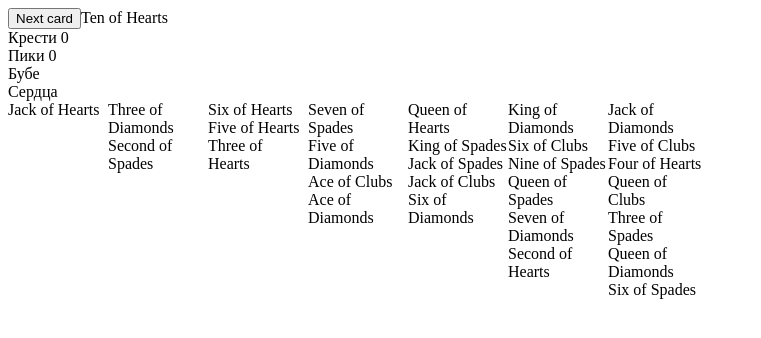
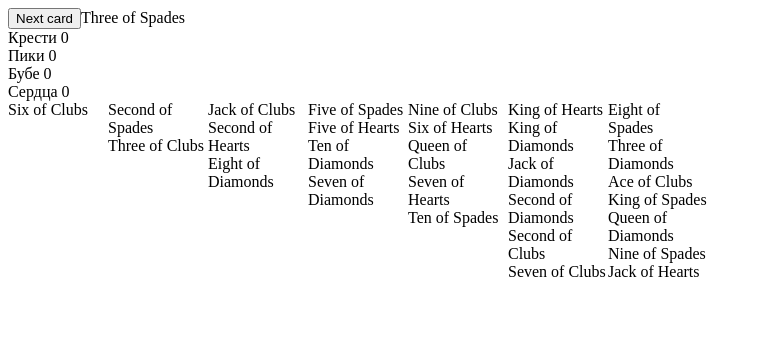
Before and after one commit to Hayk-Tiberius/solitaire, a React (Vite) app: page / in a window 1280 px wide. Shown: the top 338 px of the page, without its empty margins (0-761 px from the left). Built offline with nearby package versions, Linux system fonts and the light colour scheme.

Commit message:
fixing architecture

```diff
--- a/src/components/cards_products.tsx
+++ b/src/components/cards_products.tsx
@@ -1,6 +1,6 @@
 import { useState } from "react";
 import { type ICard } from "../models";
-import { arr_deck, chunkedArray } from "../models";
+import { arr_deck, arr_chunk } from "../models";
 
 interface CardProps {
   card: ICard;
@@ -13,6 +13,7 @@ export function Product(props: CardProps) {
   //// Хук для финального стэка тут /////
 
   const [clubs, setClubs] = useState<ICard[]>([]);
+  const [cards, setCards] = useState<ICard[][]>(arr_chunk);
   const [spades, setSpades] = useState<ICard[]>([]);
   const [diamonds, setDiamonds] = useState<ICard[]>([]);
   const [hearts, setHearts] = useState<ICard[]>([]);
@@ -54,8 +55,8 @@ export function Product(props: CardProps) {
         <section className="finalStack">
           <div className="clubs_stack">Крести {clubs.length}</div>
           <div className="spades_stack">Пики {clubs.length}</div>
-          <div className="diamonds_stack">Бубе</div>
-          <div className="hearts_stack">Сердца</div>
+          <div className="diamonds_stack">Бубе {clubs.length}</div>
+          <div className="hearts_stack">Сердца {clubs.length}</div>
         </section>
         <section
           className="field"
@@ -66,9 +67,11 @@ export function Product(props: CardProps) {
               {Array.from({ length: divIndex + 1 }, (_, spanIndex) => (
                 <span
                   key={`span-${divIndex}-${spanIndex}`}
-                  onClick={() => nextIndexSpadesSuit(chunkedArray[divIndex][spanIndex])}
+                  onClick={() => {
+                    nextIndexSpadesSuit(arr_chunk[divIndex][spanIndex]);
+                  }}
                 >
-                  {`${chunkedArray[divIndex][spanIndex].name} of ${chunkedArray[divIndex][spanIndex].suit}`}
+                  {`${arr_chunk[divIndex][spanIndex].name} of ${arr_chunk[divIndex][spanIndex].suit}`}
                   <br />
                 </span>
               ))}
--- a/src/models.ts
+++ b/src/models.ts
@@ -19,30 +19,42 @@ export interface CardSize {
 }
 
 let count = 52;
-let unique = new Set<number>();
+
+function uniqueCard(unique = new Set<number>()) {
   while (unique.size < count) {
-  let n = Math.floor(Math.random() * 52) + 1;
+    let n = Math.floor(Math.random() * 52);
     unique.add(n);
   }
+
   let arr_unique: ICard[] = [...unique].map((index) => cards[index]);
-let arr_deck: ICard[] = arr_unique;
+  return arr_unique;
+}
 
+let unique_cards = uniqueCard();
+function createDeck(unique_cards: ICard[]) {
+  let deck = unique_cards;
   let arr_field: ICard[] = [];
   for (let i: number = 0; i < 28; i++) {
-  arr_field.push(arr_unique[i]);
+    arr_field.push(unique_cards[i]);
+  }
+  for (let i: number = 0; i < 28; i++) {
+    deck.shift();
+  }
+  return { deck, arr_field };
 }
 
+const { deck: arr_deck, arr_field } = createDeck(unique_cards);
+
+function chunkArray(arr_field: ICard[]) {
   let chunkSize = 1;
   const chunkedArray: ICard[][] = [];
   while (arr_field.length) {
     chunkedArray.push(arr_field.splice(0, chunkSize));
     chunkSize += 1;
   }
-
-console.log(chunkedArray);
-
-for (let i: number = 0; i < 28; i++) {
-  arr_deck.shift();
+  return chunkedArray;
 }
 
-export { arr_unique, chunkedArray, arr_deck };
+const arr_chunk = chunkArray(arr_field);
+
+export { unique_cards, arr_chunk, arr_deck };
```
Lines whose indentation alone changed are shown as unchanged.
